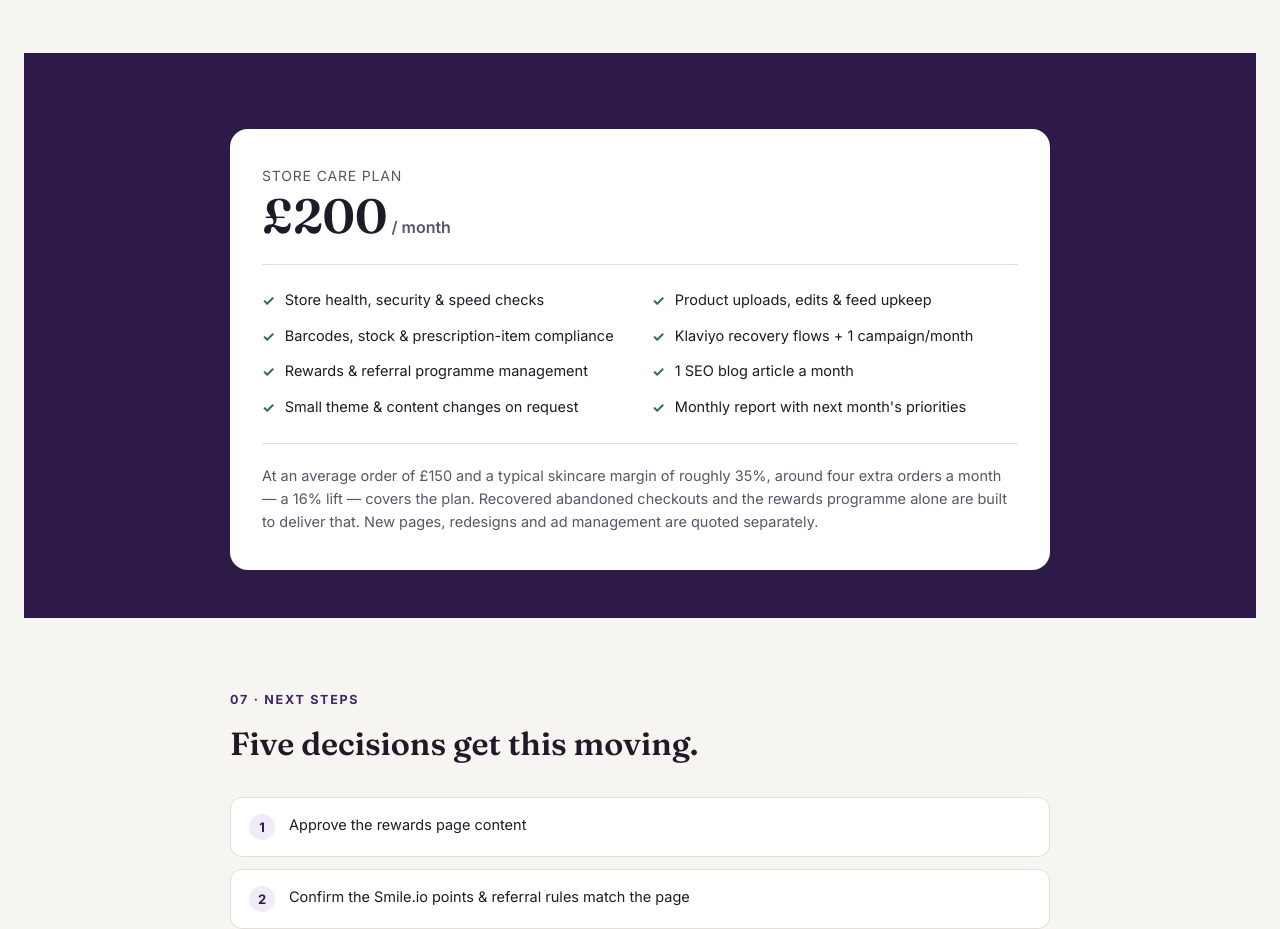
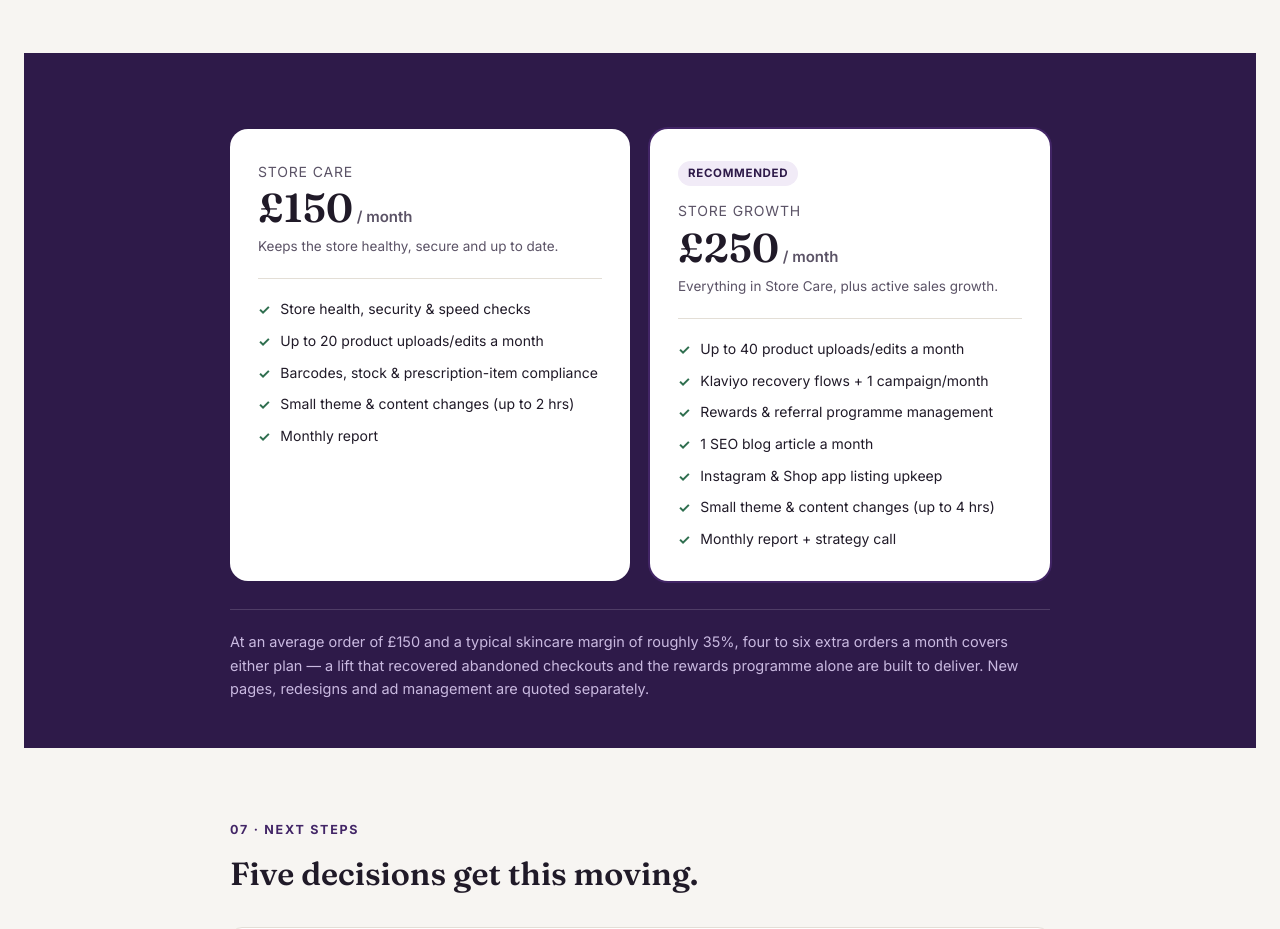
Before and after one commit to alpeshtrada/uzuri-report, a plain HTML site: page index.html in a window 1280 px wide. Shown: the part 5300-6229 px from the top of the page. Drawn offline with Linux system fonts and the light colour scheme.

Commit message:
Refactor pricing section layout and content

```diff
--- a/index.html
+++ b/index.html
@@ -227,16 +227,20 @@ a{color:var(--accent)}
 
 /* ---------- pricing ---------- */
 .band--price{background:var(--hero-bg);color:var(--hero-ink)}
-.price-card{background:var(--surface);color:var(--ink);border-radius:18px;padding:36px 32px;margin-top:28px}
-.price-top{display:flex;justify-content:space-between;align-items:flex-end;flex-wrap:wrap;gap:12px;border-bottom:1px solid var(--line);padding-bottom:24px}
-.price-amount{font-family:var(--font-display);font-size:48px;font-weight:600;line-height:1}
-.price-amount span{font-family:var(--font-body);font-size:16px;font-weight:600;color:var(--ink-soft)}
+.price-grid{display:grid;grid-template-columns:repeat(2,1fr);gap:20px;margin-top:28px;align-items:stretch}
+.price-card{background:var(--surface);color:var(--ink);border-radius:18px;padding:32px 28px;display:flex;flex-direction:column}
+.price-card.is-reco{box-shadow:0 0 0 2px var(--accent)}
+.price-pill{align-self:flex-start;font-size:11.5px;font-weight:700;letter-spacing:.06em;text-transform:uppercase;background:var(--accent-soft);color:var(--accent-ink);padding:4px 10px;border-radius:999px;margin-bottom:14px}
+.price-top{border-bottom:1px solid var(--line);padding-bottom:22px}
+.price-amount{font-family:var(--font-display);font-size:40px;font-weight:600;line-height:1}
+.price-amount span{font-family:var(--font-body);font-size:15px;font-weight:600;color:var(--ink-soft)}
 .price-name{font-size:14px;letter-spacing:.06em;text-transform:uppercase;color:var(--ink-soft);margin-bottom:6px}
-.price-features{display:grid;grid-template-columns:repeat(2,1fr);gap:12px 24px;margin-top:24px}
-.price-features div{display:flex;gap:10px;align-items:flex-start;font-size:14.5px}
+.price-for{font-size:13.5px;color:var(--ink-soft);margin-top:8px;line-height:1.5}
+.price-features{display:flex;flex-direction:column;gap:11px;margin-top:20px;flex:1}
+.price-features div{display:flex;gap:10px;align-items:flex-start;font-size:14px;line-height:1.4}
 .price-features div::before{content:"\2713";flex:none;color:var(--good);font-weight:700;margin-top:1px}
-.price-roi{margin-top:24px;padding-top:20px;border-top:1px solid var(--line);font-size:14.5px;color:var(--ink-soft);line-height:1.6}
-@media (max-width:680px){.price-features{grid-template-columns:1fr}}
+.price-roi{margin-top:28px;padding-top:20px;border-top:1px solid var(--hero-line);font-size:14.5px;color:var(--hero-ink-soft);line-height:1.6}
+@media (max-width:760px){.price-grid{grid-template-columns:1fr}}
 
 /* ---------- next steps ---------- */
 .steps{display:flex;flex-direction:column;gap:12px;margin-top:28px}
@@ -473,22 +477,43 @@ footer p{font-size:13px;color:var(--ink-soft);line-height:1.6}
 </section>
 <section class="band band--price band--tight">
   <div class="wrap">
+    <div class="price-grid">
+
       <div class="price-card">
         <div class="price-top">
-        <div><div class="price-name">Store care plan</div><div class="price-amount">&pound;200<span>&nbsp;/ month</span></div></div>
+          <div class="price-name">Store care</div>
+          <div class="price-amount">&pound;150<span>&nbsp;/ month</span></div>
+          <p class="price-for">Keeps the store healthy, secure and up to date.</p>
         </div>
         <div class="price-features">
           <div>Store health, security &amp; speed checks</div>
-        <div>Product uploads, edits &amp; feed upkeep</div>
+          <div>Up to 20 product uploads/edits a month</div>
           <div>Barcodes, stock &amp; prescription-item compliance</div>
+          <div>Small theme &amp; content changes (up to 2 hrs)</div>
+          <div>Monthly report</div>
+        </div>
+      </div>
+
+      <div class="price-card is-reco">
+        <div class="price-pill">Recommended</div>
+        <div class="price-top">
+          <div class="price-name">Store growth</div>
+          <div class="price-amount">&pound;250<span>&nbsp;/ month</span></div>
+          <p class="price-for">Everything in Store Care, plus active sales growth.</p>
+        </div>
+        <div class="price-features">
+          <div>Up to 40 product uploads/edits a month</div>
           <div>Klaviyo recovery flows + 1 campaign/month</div>
           <div>Rewards &amp; referral programme management</div>
           <div>1 SEO blog article a month</div>
-        <div>Small theme &amp; content changes on request</div>
-        <div>Monthly report with next month's priorities</div>
+          <div>Instagram &amp; Shop app listing upkeep</div>
+          <div>Small theme &amp; content changes (up to 4 hrs)</div>
+          <div>Monthly report + strategy call</div>
         </div>
-      <p class="price-roi">At an average order of &pound;150 and a typical skincare margin of roughly 35%, around four extra orders a month &mdash; a 16% lift &mdash; covers the plan. Recovered abandoned checkouts and the rewards programme alone are built to deliver that. New pages, redesigns and ad management are quoted separately.</p>
       </div>
+
+    </div>
+    <p class="price-roi">At an average order of &pound;150 and a typical skincare margin of roughly 35%, four to six extra orders a month covers either plan &mdash; a lift that recovered abandoned checkouts and the rewards programme alone are built to deliver. New pages, redesigns and ad management are quoted separately.</p>
   </div>
 </section>
 
```
Lines whose indentation alone changed are shown as unchanged.
